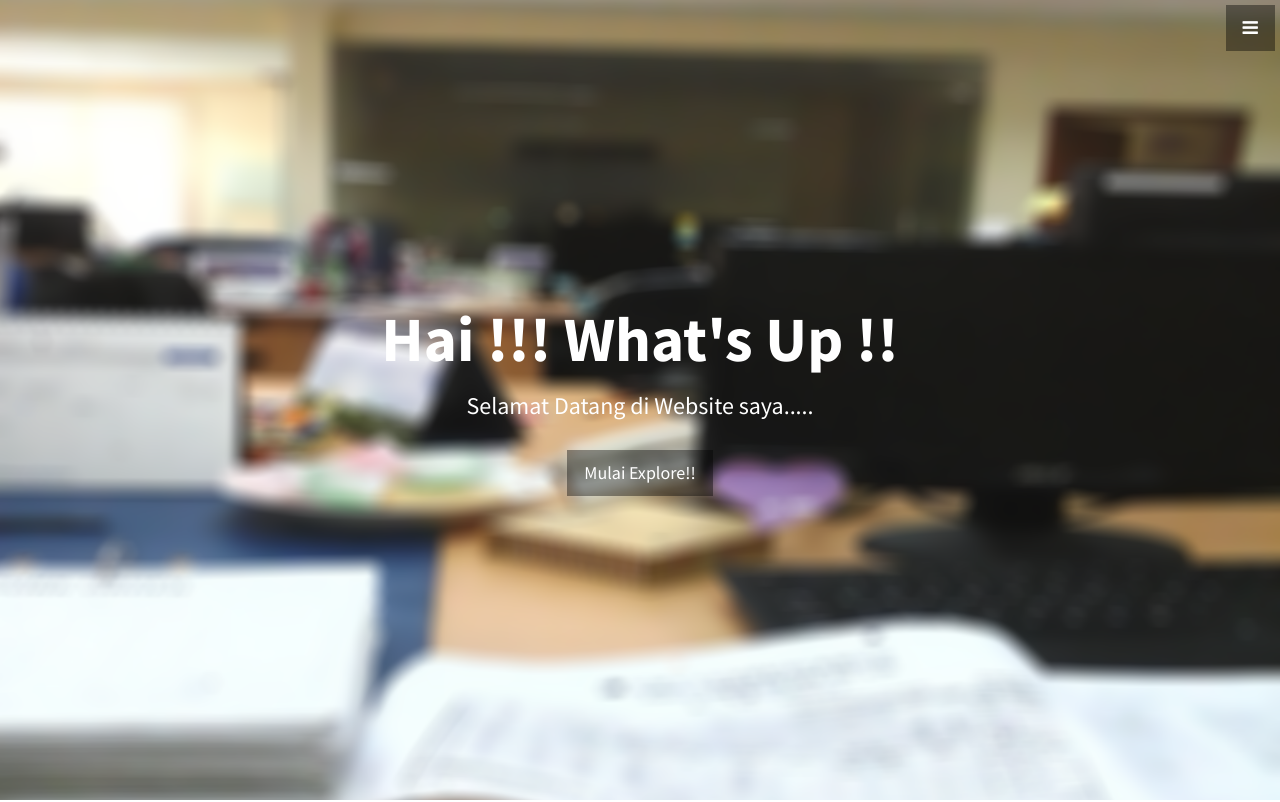
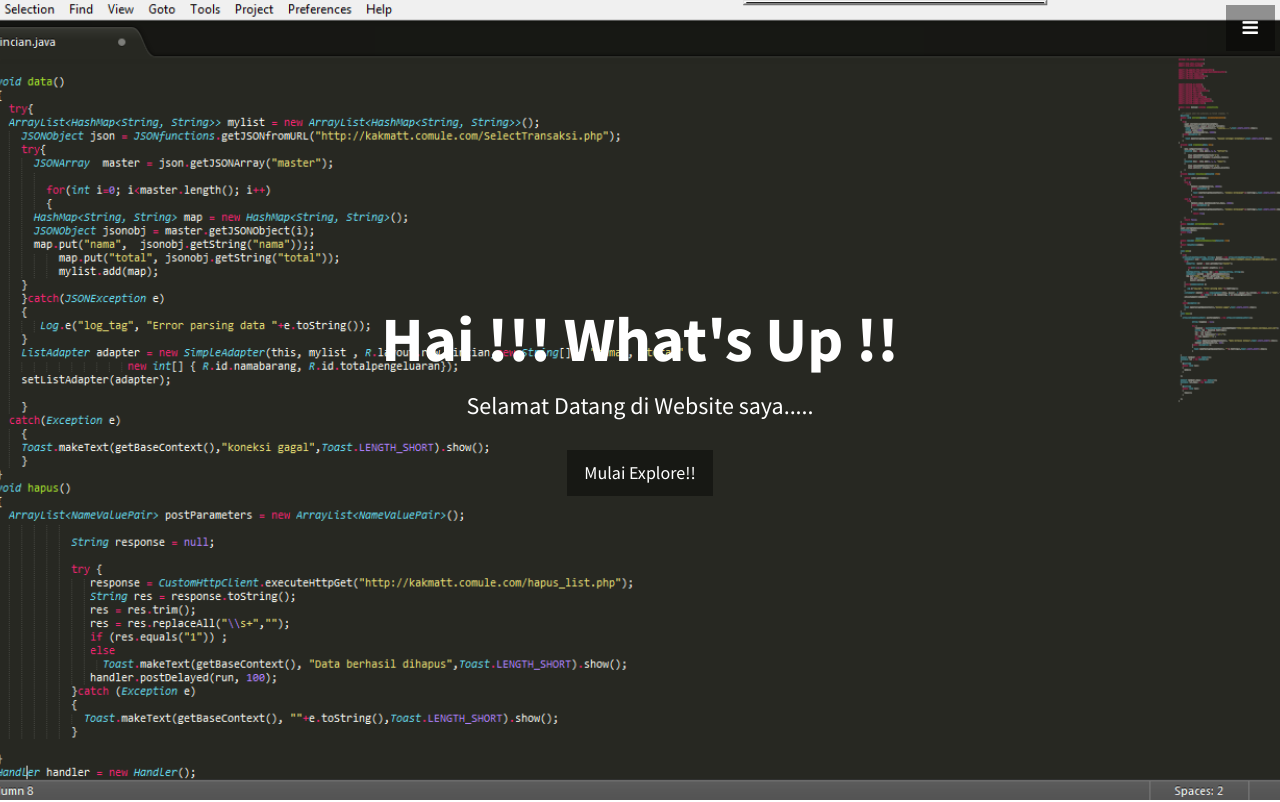
Before and after one commit to mattyasyahya/mattyasyahya.github.io, a plain HTML site: page index.html in a window 1280 px wide. Shown: the top 802 px of the page. Drawn offline with Linux system fonts and the light colour scheme.

Commit message:
rev 3
rev 3

```diff
--- a/css/stylish-portfolio.css
+++ b/css/stylish-portfolio.css
@@ -155,7 +155,7 @@ hr.small {
     position: relative;
     width: 100%;
     height: 100%;
-    background: url(../img/work.png) no-repeat center center scroll;
+    background: url(../img/code.png) no-repeat center center scroll;
     -webkit-background-size: cover;
     -moz-background-size: cover;
     background-size: cover;
```
Also changed, not shown: img/code.png (added), img/skull.jpg (added).
